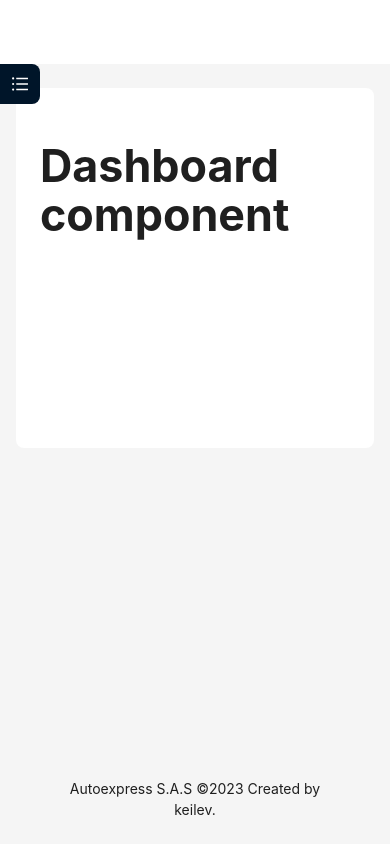
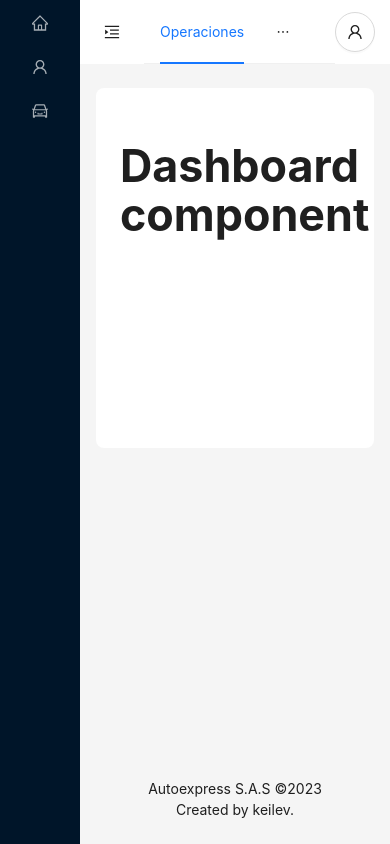
Before and after one commit to keilevv/autoexpress, a React (Vite) app in the folder client/: page /dashboard in a window 390 px wide. Built offline with nearby package versions, Linux system fonts and the light colour scheme.

Commit message:
responsive main layout

```diff
--- a/client/src/containers/Layout/index.jsx
+++ b/client/src/containers/Layout/index.jsx
@@ -1,35 +1,40 @@
-import React from "react";
+import React, { useState } from "react";
 import {
-  UploadOutlined,
+  MenuFoldOutlined,
+  MenuUnfoldOutlined,
   UserOutlined,
-  VideoCameraOutlined,
 } from "@ant-design/icons";
-import { Layout, Menu, theme } from "antd";
+import { Layout, Menu, theme, Button } from "antd";
+import useSidebar from "../../hooks/useSidebar";
 
 const { Header, Content, Footer, Sider } = Layout;
 
-const items = [
-  UserOutlined,
-  VideoCameraOutlined,
-  UploadOutlined,
-  UserOutlined,
-].map((icon, index) => ({
-  key: String(index + 1),
-  icon: React.createElement(icon),
-  label: `nav ${index + 1}`,
-}));
-
 function MainLayout({ children }) {
+  const { items } = useSidebar();
+  const [collapsed, setCollapsed] = useState(false);
   const {
     token: { colorBgContainer, borderRadiusLG },
   } = theme.useToken();
 
+  const headerItems = [
+    { key: "operations-link", label: "Operaciones" },
+    { key: "agenda-link", label: "Agenda" },
+    { key: "billing-link", label: "Facturacion" },
+  ];
+
+  const userItems = [
+    { key: "user-settings", label: "Opciones de usuario" },
+    { key: "logout", label: "Cerrar sesion" },
+  ];
+
   return (
     <Layout>
       <Sider
+        collapsed={collapsed}
         breakpoint="lg"
-        collapsedWidth="0"
+        collapsedWidth="80"
         onBreakpoint={(broken) => {
+          setCollapsed(broken);
           // console.log(broken);
         }}
         onCollapse={(collapsed, type) => {
@@ -45,7 +50,39 @@ function MainLayout({ children }) {
         />
       </Sider>
       <Layout>
-        <Header style={{ padding: 0, background: colorBgContainer }} />
+        <Header
+          style={{
+            padding: 0,
+            background: colorBgContainer,
+            width: "100%",
+            display: "flex",
+            justifyContent: "space-between",
+          }}
+        >
+          <Button
+            type="text"
+            icon={collapsed ? <MenuUnfoldOutlined /> : <MenuFoldOutlined />}
+            onClick={() => setCollapsed(!collapsed)}
+            style={{
+              fontSize: "16px",
+              width: 64,
+              height: 64,
+            }}
+          />
+          <Menu
+            mode="horizontal"
+            defaultSelectedKeys={"operations-link"}
+            items={headerItems}
+            style={{ flex: 1, minWidth: 0 }}
+          />
+          <Button
+            shape="circle"
+            size="large"
+            style={{ margin: "auto", marginRight: "15px" }}
+          >
+            <UserOutlined />
+          </Button>
+        </Header>
         <Content style={{ margin: "24px 16px 0" }}>
           <div
             style={{
--- /dev/null
+++ b/client/src/hooks/useSidebar.js
@@ -0,0 +1,19 @@
+import { UserOutlined, HomeOutlined, CarOutlined } from "@ant-design/icons";
+import React, { useEffect, useState } from "react";
+
+
+function useSidebar() {
+  const [items, setItems] = useState([]);
+
+  useEffect(() => {
+    if (window.location.pathname.includes("dashboard")) {
+      const currentItems = [{ key: "home", label: "Inicio", icon: React.createElement(HomeOutlined) },
+      { key: "user", label: "Usuario", icon: React.createElement(UserOutlined) },
+      { key: "cars", label: "Autos", icon: React.createElement(CarOutlined) }];
+      setItems(currentItems);
+    }
+  }, [window.location])
+
+  return { items }
+}
+export default useSidebar;
```
Also changed, not shown: client/src/containers/Agenda/index.jsx (added, +11 -0 lines), client/src/containers/Billing/index.jsx (added, +11 -0 lines).
